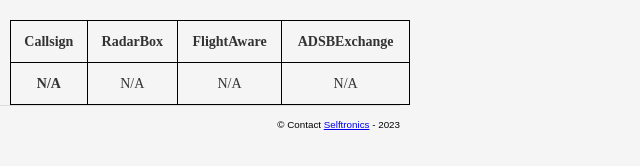
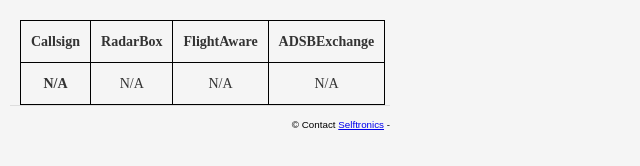
Before and after one commit to cmbahadir/TrackIt, a website built with webpack: page public/popup.html in a window 1280 px wide. Shown: the whole page, without its empty margins (0-640 px from the left). Built offline with nearby package versions, Linux system fonts and the light colour scheme; no server answers; files whose address does not match are found by name.

Commit message:
Date and styling.

```diff
--- a/public/popup.html
+++ b/public/popup.html
@@ -27,7 +27,9 @@
       </tr>
     </table>
     <footer>
-      <p class="copyright">© Contact <a href="https://github.com/cmbahadir/TrackIt/issues" target="_blank">Selftronics</a> - 2023</p>
+      <p class="copyright">
+        © Contact <a href="https://github.com/cmbahadir/TrackIt/issues" target="_blank">Selftronics</a> - <span id="currentYear"></span>
+      </p>
     </footer>
   </div>
   <script src="popup.js"></script>
--- a/src/popup.css
+++ b/src/popup.css
@@ -7,13 +7,14 @@
 
 /* normalize css ends here */
 
-
 html {
     font-family: -apple-system, BlinkMacSystemFont, Segoe UI, Helvetica, Arial, sans-serif;
     color: #222;
 }
 
 body {
+    margin: 0;
+    padding: 0;
     width: 400px;
     height: 75px;
     background-color: whitesmoke;
@@ -25,9 +26,12 @@ body {
 
 .app {
     display: flex;
+    padding: 0 10px;
+    box-sizing: border-box;
     justify-content: center;
     flex-direction: column;
     text-align: center;
+    margin-top: 20px;
 }
 
 .title {
@@ -44,25 +48,41 @@ body {
     width: 50px;
     border: .5px dashed #000;
     opacity: .1;
+    margin-top: 30px;
+    margin-bottom: 25px;
 }
 
-table,
+table {
+    width: calc(100% - 20px);
+    border-collapse: collapse;
+    margin-left: 10px;
+    margin-right: 10px;
+}
+
 th,
 td {
     font-family: "Archivo Black";
     border: 1px solid black;
     border-radius: 10px;
-    margin-left: 10px; /* Added margin to the left */
-    margin-right: 10px; /* Added margin to the right */
+    margin-left: 10px;
+    margin-right: 10px;
+    padding: 10px;
 }
 
 footer {
     position: relative;
     height: 40px;
     width: 100%;
+    background-color: #f5f5f5;
+    border-top: 1px solid #ddd;
+    text-align: center;
 }
 
-p.copyright {
+p {
+    margin: 0;
+}
+
+footer p {
     position: absolute;
     width: 100%;
     color: black;
@@ -71,38 +91,3 @@ p.copyright {
     text-align: right;
     bottom: 0;
 }
-/* Add more user-friendly styles below */
-
-body {
-    margin: 0;
-    padding: 0;
-}
-
-.app {
-    margin-top: 20px;
-}
-
-.divider {
-    margin-top: 30px;
-    margin-bottom: 25px;
-}
-
-table {
-    width: 100%;
-    border-collapse: collapse;
-}
-
-th,
-td {
-    padding: 10px;
-}
-
-footer {
-    background-color: #f5f5f5;
-    border-top: 1px solid #ddd;
-    text-align: center;
-}
-
-p {
-    margin: 0;
-}
--- a/src/popup.js
+++ b/src/popup.js
@@ -9,6 +9,9 @@ import './popup.css';
     let flight = "flight";
     let paths = url.pathname.split('/');
     flight = paths[paths.length - 1];
+
+    // Set the "currentYear" dynamically
+    document.getElementById('currentYear').textContent = new Date().getFullYear();
 
     if (tabs[0].url.indexOf("flightradar24") === -1) {
       document.body.innerHTML = 'Please go to flightradar24.com or adsbexchange.com to use this extension.';
```
Also changed, not shown: size-plugin.json (+1 -1 lines), 1 other file.
